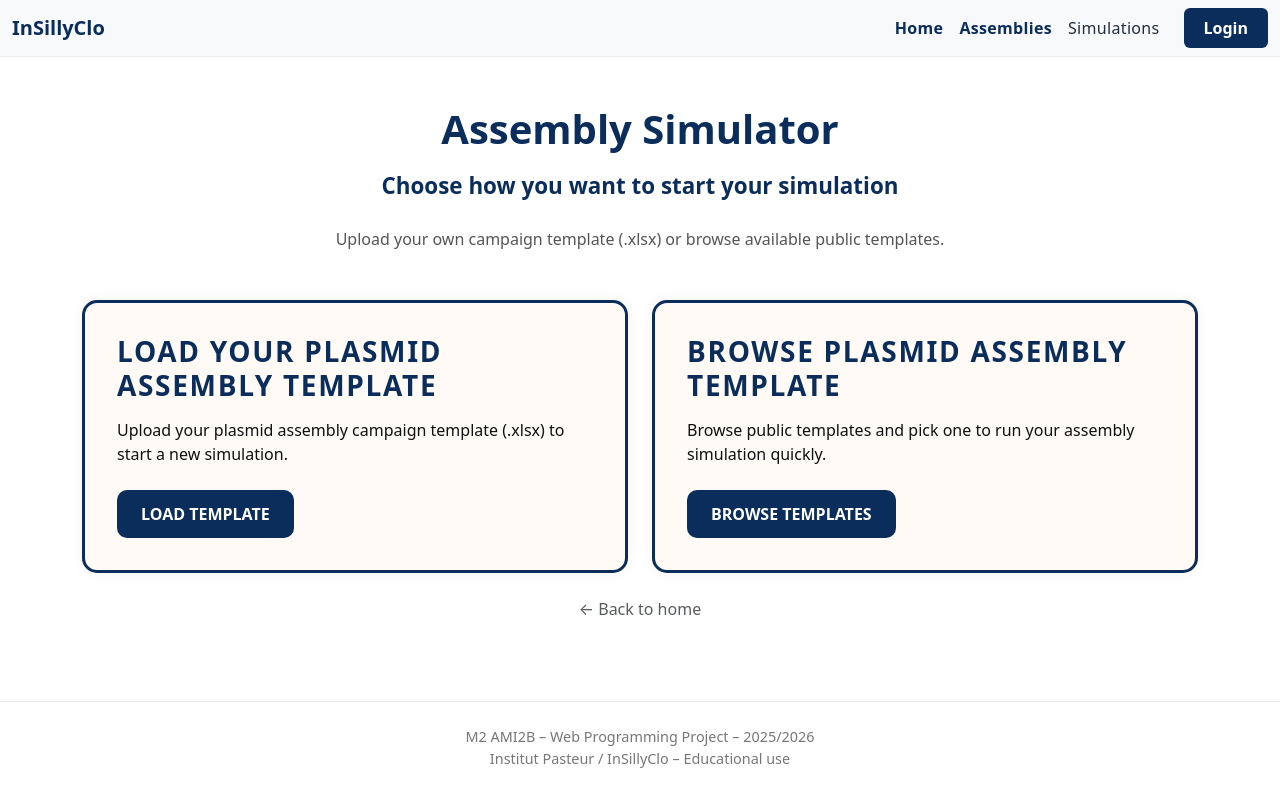
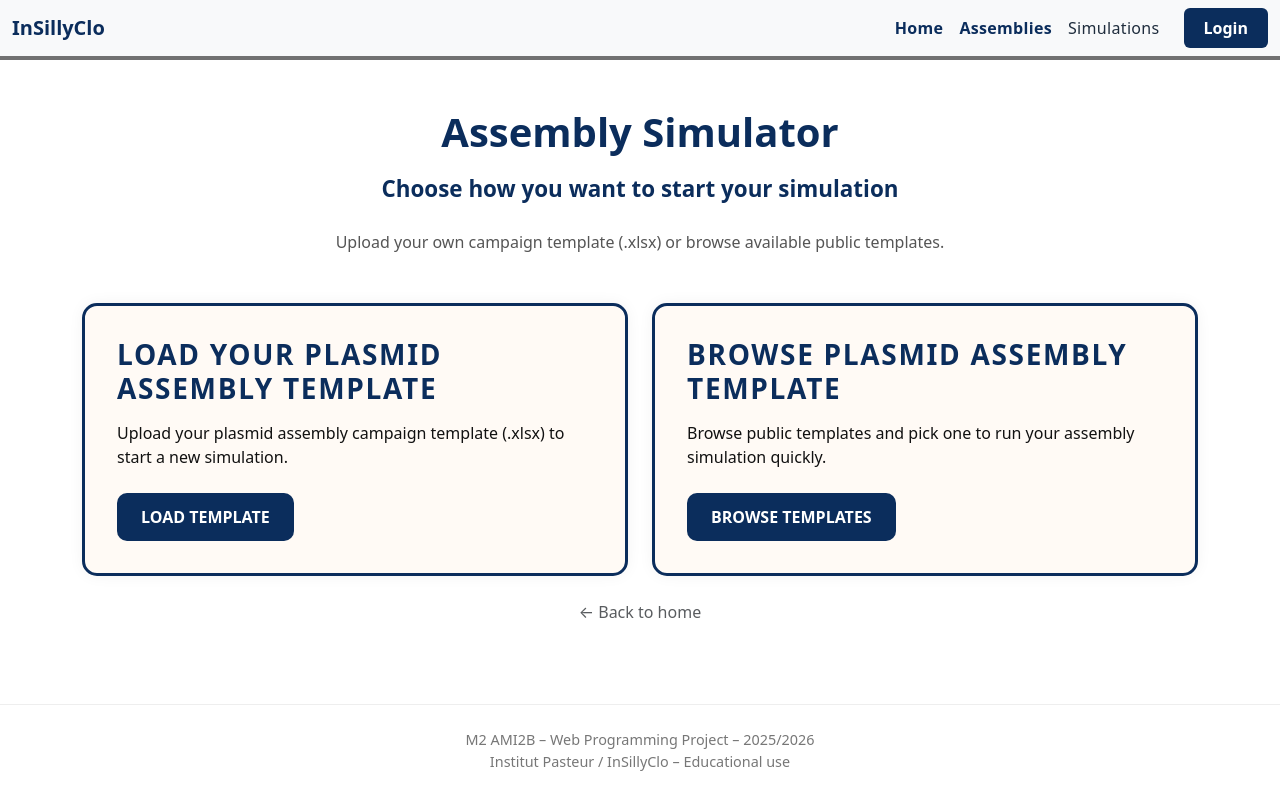
Before and after one commit to MiguelSenHer/projet-web-G4, a Django app: page /campaigns/simulator/ in a window 1280 px wide. Run offline with Django 5.2, Linux system fonts and the light colour scheme.

Commit message:
updated colors

```diff
--- a/config/frontend/static/frontend/styles.css
+++ b/config/frontend/static/frontend/styles.css
@@ -7,10 +7,10 @@ body {
 
 /* Navbar */
 .navbar {
-  background-color: #fff;
+  background-color: #ffffffde;
 }
 .navbar.border-bottom {
-  border-bottom: 1px solid #eee !important;
+  border-bottom: 4px solid #0f0f0f93 !important;
 }
 .navbar .navbar-brand {
   font-weight: 700;
@@ -81,7 +81,7 @@ body {
   text-decoration: none;
 }
 .btn-assembly:hover, .btn-assembly:focus {
-  background-color: #e97f3e;
+  background-color: #6c89b2;;
   color: #fff;
 }
 
--- a/config/frontend/static/frontend/styles.scss
+++ b/config/frontend/static/frontend/styles.scss
@@ -1,7 +1,6 @@
 /* Palette */
 $brand-blue: #0b2d5c;
-$brand-orange: #ff914d;
-$brand-orange-hover: #e97f3e;
+$brand-blue-hover: #6c89b2;
 $bg-soft: #fffaf5;
 $text-muted: #555;
 $border-light: #eee;
@@ -25,7 +24,7 @@ body {
     color: $brand-blue;
 
     &:hover {
-      color: $brand-blue;
+      color: $brand-blue-hover;
       opacity: 0.9;
     }
   }
@@ -36,7 +35,7 @@ body {
     color: #1f2d3d;
 
     &:hover {
-      color: $brand-blue;
+      color: $brand-blue-hover;
     }
 
     &.active {
@@ -147,8 +146,8 @@ footer a {
 }
 
 /* Login Page */
-$login-blue: #87CEEB;
-$login-blue-hover: #6BB6D6;
+$login-blue: #0b2d5c;
+$login-blue-hover: #6c89b2;
 $login-bg: #f5f5f5;
 
 .login-section {
```
